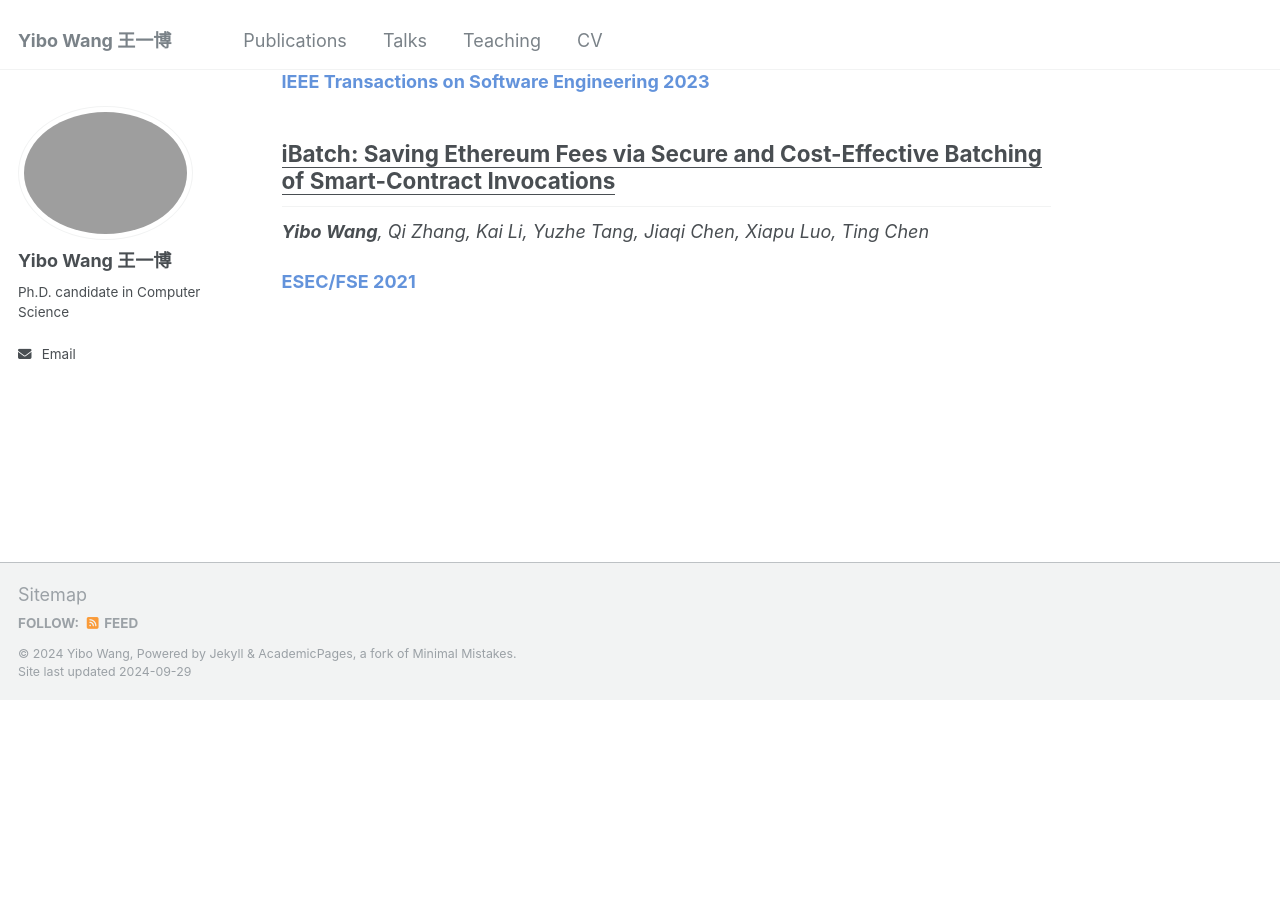
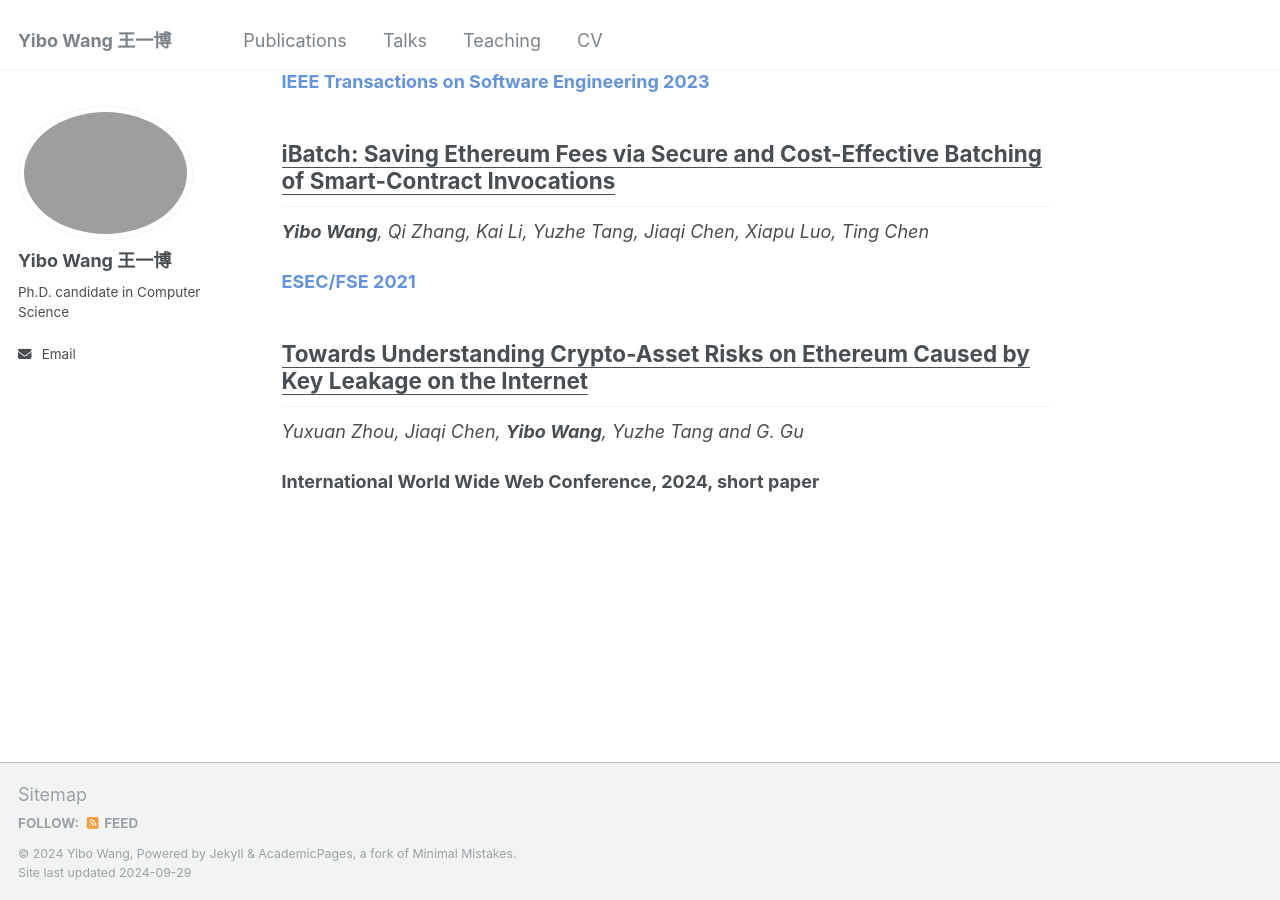
Before and after one commit to wangyibo0308/wangyibo0308.github.io, a Jekyll site: the page built from _pages/about.md, in a window 1280 px wide and 900 px high, scrolled down 667 px. Built offline with Jekyll 4.4.1, drawn with Linux system fonts in a browser that asks for light colours; before the commit the page ends 1367 px from its top, so only the background shows below that.

Commit message:
Update about.md

```diff
--- a/_pages/about.md
+++ b/_pages/about.md
@@ -35,3 +35,10 @@ _**Yibo Wang**, Kai Li, Yuzhe Tang, Jiaqi Chen, Qi Zhang, Xiapu Luo, Ting Chen_
 _**Yibo Wang**, Qi Zhang, Kai Li, Yuzhe Tang, Jiaqi Chen, Xiapu Luo, Ting Chen_
 
 **<span style="color: rgba(60, 120, 210, 0.8);">ESEC/FSE 2021</span>**
+
+<u>Towards Understanding Crypto-Asset Risks on Ethereum Caused by Key Leakage on the Internet</u>
+------
+
+_Yuxuan Zhou, Jiaqi Chen, **Yibo Wang**, Yuzhe Tang and G. Gu_
+
+**International World Wide Web Conference, 2024, short paper**
```
